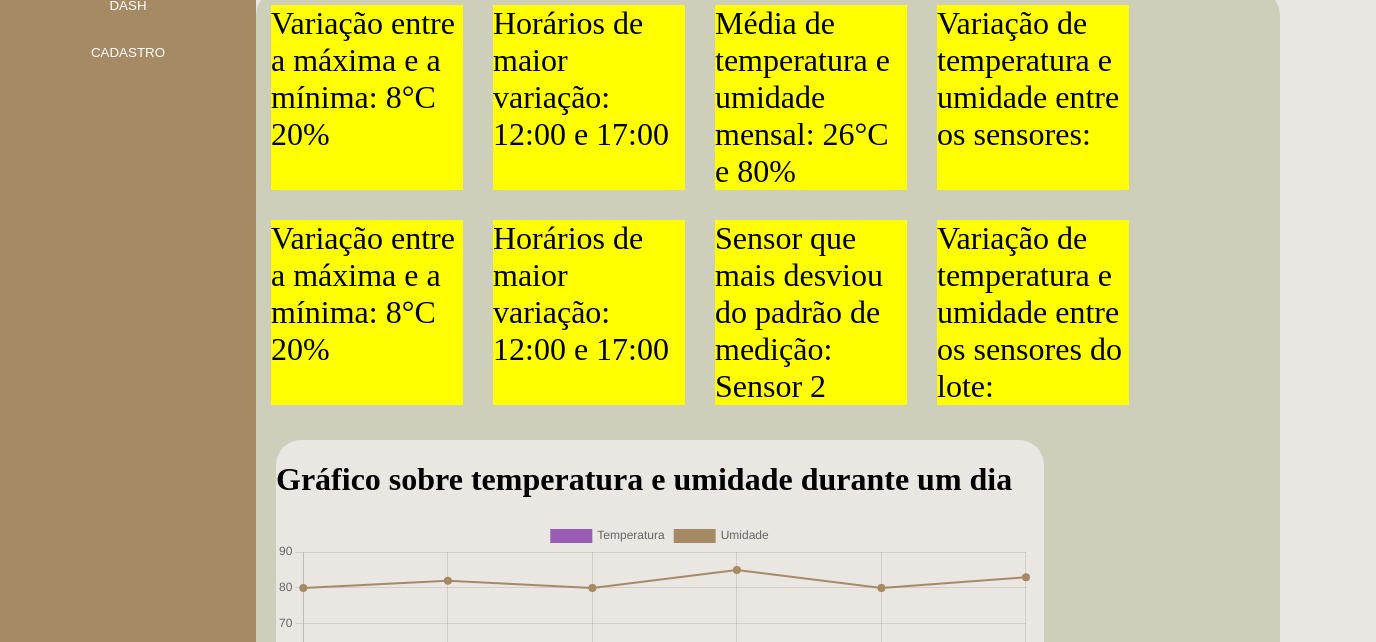
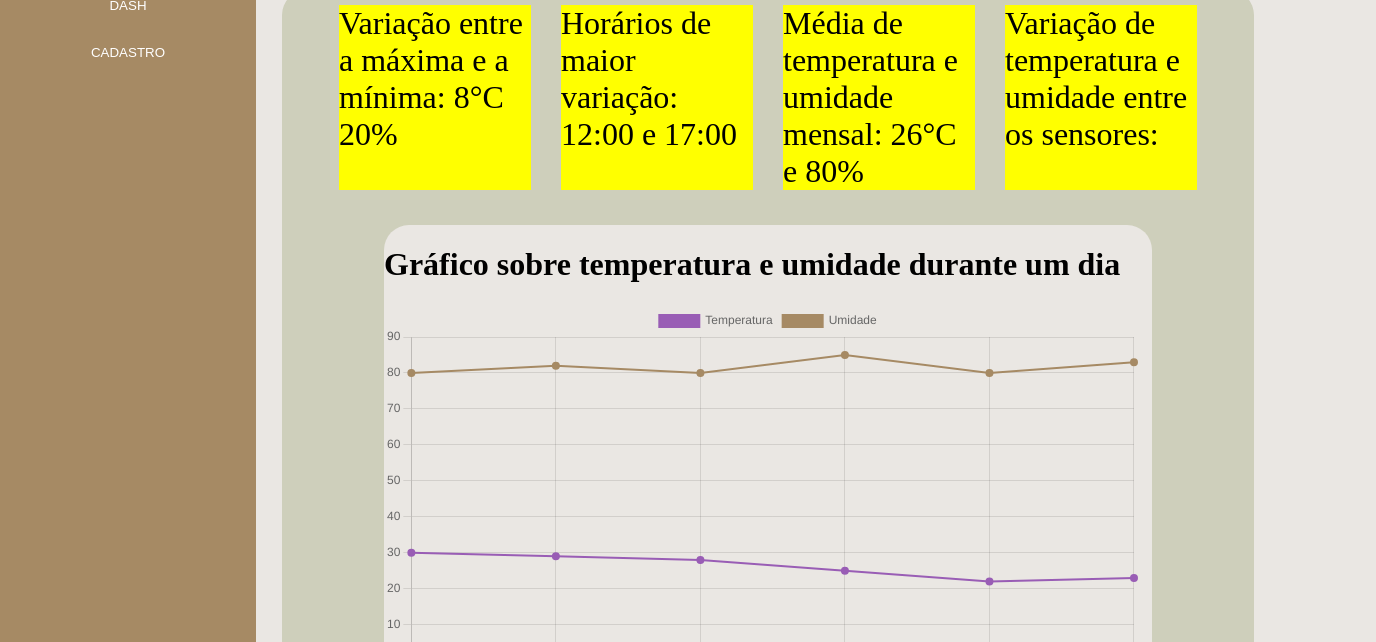
Before and after one commit to Felipe-Ortega/SHITECH, a plain HTML site: page home_page/views/dashboard_modificacoes.html in a window 1280 px wide. Shown: the part 158-800 px from the top of the page, 1376 px wide, since content can reach past the window. Drawn offline with nearby package versions, Linux system fonts and the light colour scheme.

Commit message:
KPIs alinhadas

```diff
--- a/home_page/css/style_dash.css
+++ b/home_page/css/style_dash.css
@@ -74,7 +74,12 @@ body{
 
 }
 .container_dash{
-    width: 80vw;
+    width: 80%;
+    max-width: 80%;
+    display: flex;
+    flex-direction: column;
+    justify-content: center;
+    align-items: center;
 }
 .container_all{
     display: flex;
@@ -84,11 +89,12 @@ body{
     height: 120px;
 }
 .graficos{
+    height: fit-content;
     display: flex;
     flex-direction: column;
 }
 .dashboard{
-    display: block;
+    max-width: 80%;
     flex-direction: row;
 }
 .container_kpis{
@@ -96,8 +102,9 @@ body{
     flex-direction: row;
 }
 .container_kpis_lote{
-    display: flex;
+    display: none;
     flex-direction: row;
+
 }
 .kpis{
     display: flex;
```
